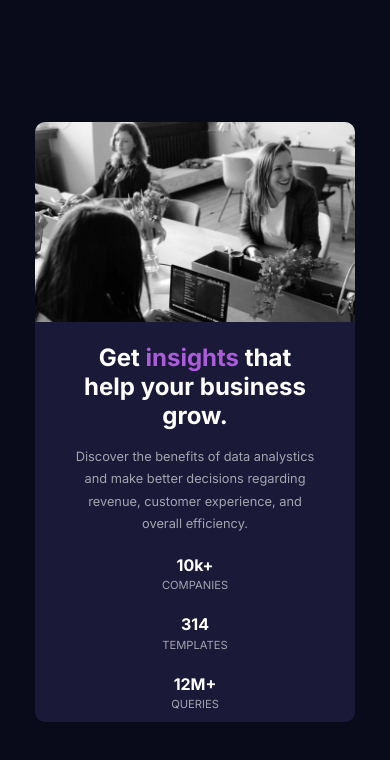
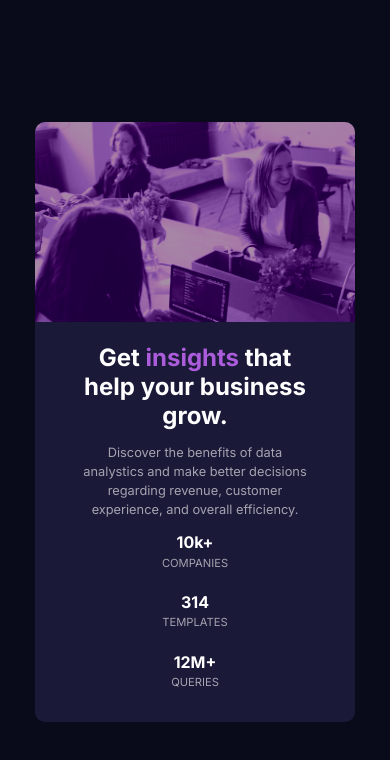
Before and after one commit to cloviswrodrigues/Stats_Preview_Card_Component, a plain HTML site: page frontend/index.html in a window 390 px wide. Drawn offline with Linux system fonts and the light colour scheme.

Commit message:
ajustes design mobile

```diff
--- a/frontend/styles/styles.css
+++ b/frontend/styles/styles.css
@@ -35,6 +35,7 @@ body {
     height: 600px;
     background-color: var(--dark_desaturated_blue);
     border-radius: 10px;
+    overflow: hidden;
 }
 
 .top {
@@ -43,13 +44,21 @@ body {
     background-image: url(../assets/image-header-mobile.jpg);
     background-repeat: no-repeat;
     background-size: cover;
-    border-top-left-radius: 10px;
-    border-top-right-radius: 10px;
+    filter:contrast(200%) brightness(65%);
+}
+
+.top::after {
+    content: '';
+    display: block;
+    width: 100%;
+    height: 100%;
+    background-color: var(--soft_violet);
+    opacity: .5;
 }
 
 .content {
     text-align: center;
-    padding: 1.4em 2.5rem;
+    padding: 1.4em 2.8rem;
 }
 
 .content h1 {
@@ -64,9 +73,9 @@ body {
 .content > p {
     color: var(--slightly_transparent_white_2);
     font-size: .8rem;
-    margin-top: 1rem;
-    margin-bottom: 1.2rem;
-    line-height: 1.4rem;
+    margin-top: .8rem;
+    margin-bottom: .8rem;
+    line-height: 1.2rem;
 }
 
 .content ul {
```
